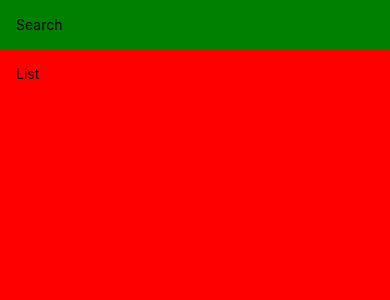
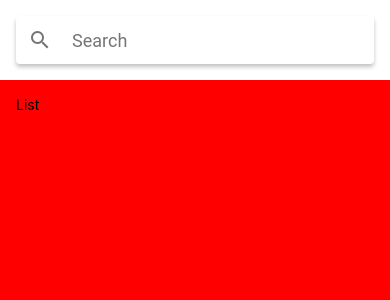
Before and after one commit to joaquinrapetti/mealstogo, a React Native app: screen / in a window 390 px wide. Shown: the top 300 px of the page. Built offline with nearby package versions, Linux system fonts and the light colour scheme.

Commit message:
searchbar

```diff
--- a/App.js
+++ b/App.js
@@ -1,15 +1,24 @@
-import React from "react";
+import React, { useState } from "react";
 import { StatusBar as ExpoStatusBar } from "expo-status-bar";
 import { StatusBar, StyleSheet, Text, View, SafeAreaView } from "react-native";
+import { Searchbar } from "react-native-paper";
 
 export default function App() {
+  const [searchQuery, setSearchQuery] = useState(null);
+
+  console.log(searchQuery);
+
   return (
     <>
       {/* ExpoStatusBar only ios adjustment */}
       <ExpoStatusBar />
       <SafeAreaView style={styles.rootContainer}>
         <View style={styles.searchContainer}>
-          <Text>Search</Text>
+          <Searchbar
+            placeholder="Search"
+            onChangeText={setSearchQuery}
+            value={searchQuery}
+          />
         </View>
         <View style={styles.listContainer}>
           <Text>List</Text>
@@ -29,7 +38,6 @@ const styles = StyleSheet.create({
   },
   searchContainer: {
     padding: 16,
-    backgroundColor: "green",
   },
   listContainer: {
     flex: 1, // flex: 1 - Extends all as auto is dynamic ; '100%' is overflow
--- a/package.json
+++ b/package.json
@@ -19,6 +19,7 @@
     "react": "17.0.2",
     "react-dom": "17.0.2",
     "react-native": "0.68.2",
+    "react-native-paper": "^4.12.4",
     "react-native-web": "0.17.7"
   },
   "devDependencies": {
```
Also changed, not shown: 1 other file (tests, documents, lock files or other folders).
